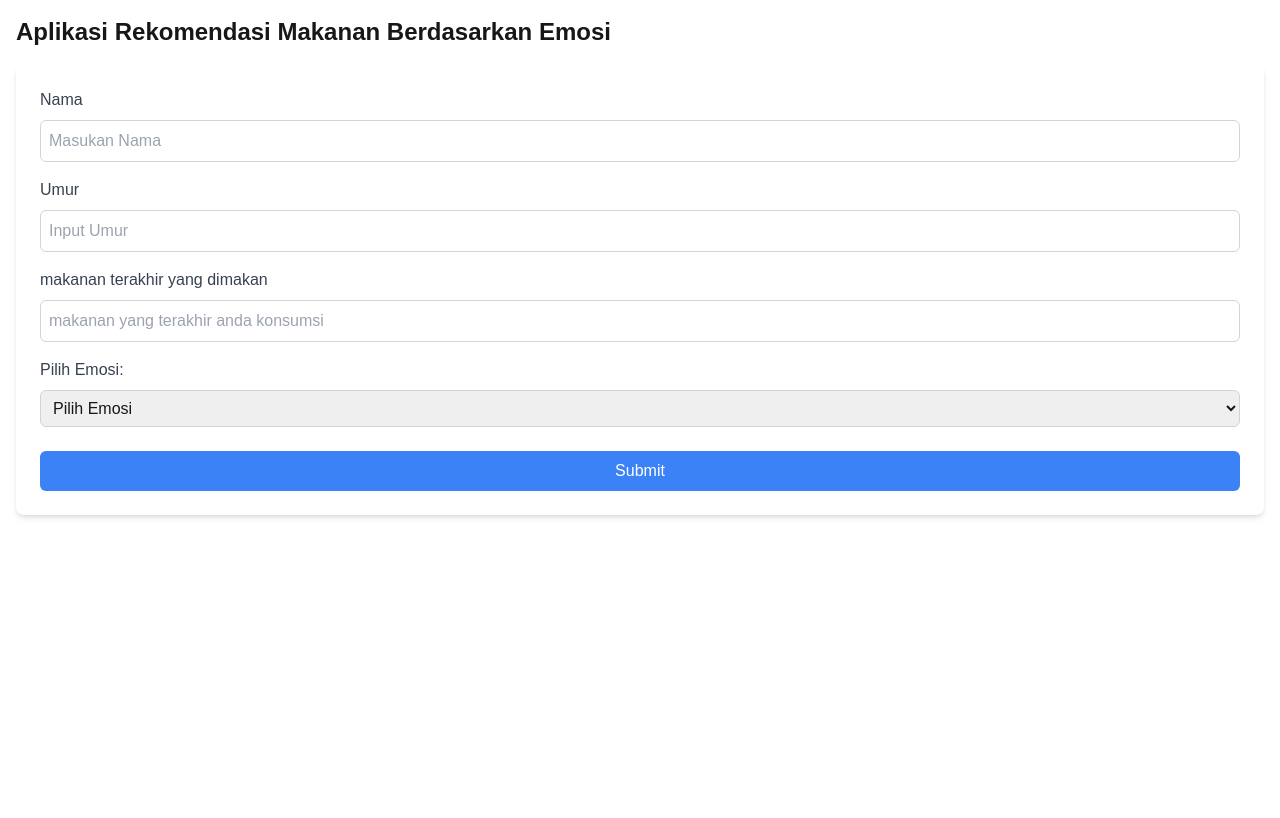
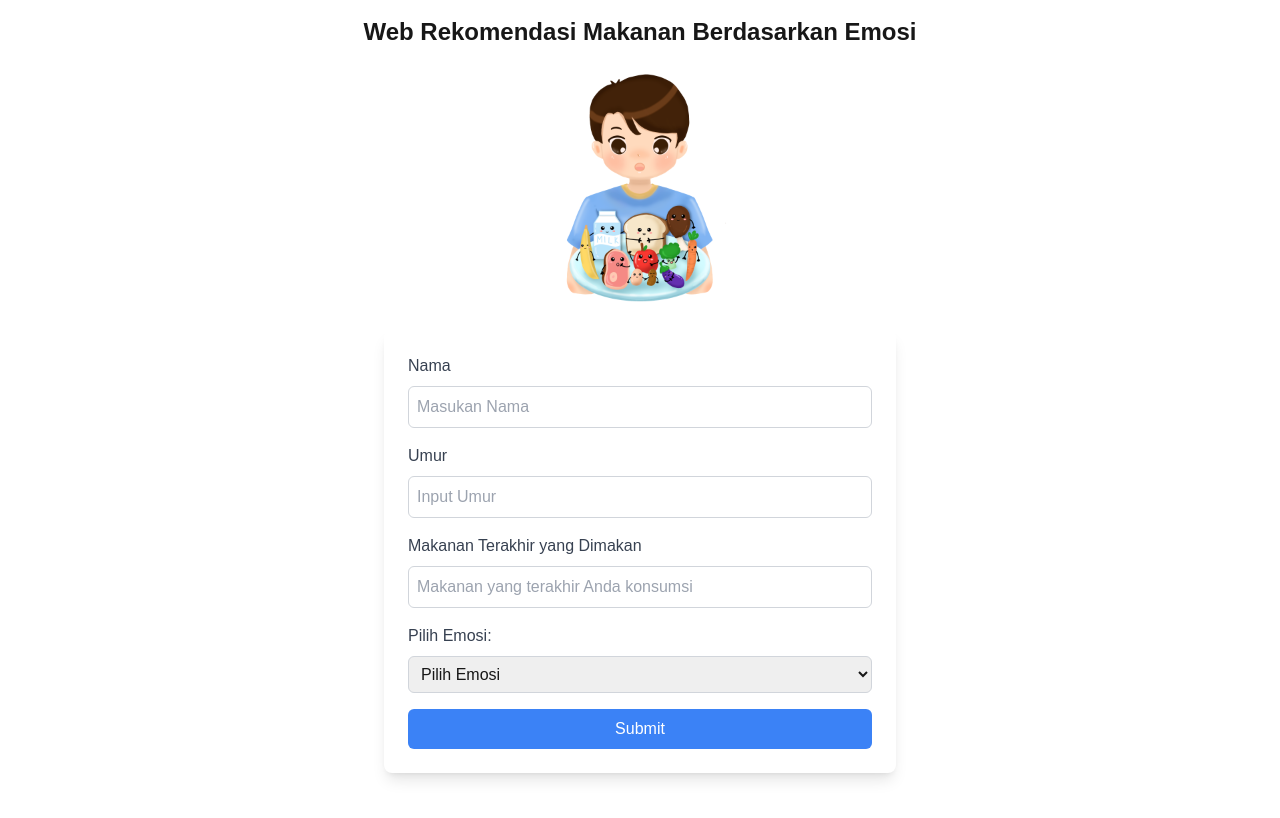
Before and after one commit to didinardiansah97/nutritional-recommendations, a Next.js app: page / in a window 1280 px wide. Shown: the top 818 px of the page. Built offline with nearby package versions, Linux system fonts and the light colour scheme.

Commit message:
Update page.tsx

```diff
--- a/app/page.tsx
+++ b/app/page.tsx
@@ -547,11 +547,15 @@ export default function App() {
     }
   };
 
-
   return (
     <div className="p-4">
-      <h1 className="text-2xl font-bold mb-4">Aplikasi Rekomendasi Makanan Berdasarkan Emosi</h1>
-      <form onSubmit={handleSubmit} className="bg-white p-6 rounded-lg shadow-md">
+      <h1 className="text-2xl font-bold mb-4 text-center">Web Rekomendasi Makanan Berdasarkan Emosi</h1>
+      <img
+          src="/image/bergizi.png" // Ganti dengan path gambar PNG Anda
+          alt="Biodata Icon"
+          className="w-full max-w-[250px] h-auto object-contain rounded-t-lg mb-4 mx-auto"
+        />
+      <form onSubmit={handleSubmit} className="bg-white p-6 rounded-lg shadow-lg max-w-lg mx-auto">
         <div className="mb-4">
           <label className="block text-gray-700">Nama</label>
           <input
@@ -560,7 +564,7 @@ export default function App() {
             placeholder="Masukan Nama"
             value={formData.nama}
             onChange={handleChange}
-            className="w-full p-2 border border-gray-300 rounded-md mt-2"
+            className="w-full p-2 border border-gray-300 rounded-md mt-2 focus:outline-none focus:ring-2 focus:ring-blue-500"
             required
           />
         </div>
@@ -573,32 +577,31 @@ export default function App() {
             placeholder="Input Umur"
             value={formData.usia}
             onChange={handleChange}
-            className="w-full p-2 border border-gray-300 rounded-md mt-2"
+            className="w-full p-2 border border-gray-300 rounded-md mt-2 focus:outline-none focus:ring-2 focus:ring-blue-500"
             required
           />
         </div>
 
         <div className="mb-4">
-        </div>
-        <div className="mb-4">
-          <label className="block text-gray-700">makanan terakhir yang dimakan</label>
+          <label className="block text-gray-700">Makanan Terakhir yang Dimakan</label>
           <input
             type="text"
             name="terakhirMakan"
-            placeholder="makanan yang terakhir anda konsumsi"
+            placeholder="Makanan yang terakhir Anda konsumsi"
             value={formData.terakhirMakan}
             onChange={handleChange}
-            className="w-full p-2 border border-gray-300 rounded-md mt-2"
+            className="w-full p-2 border border-gray-300 rounded-md mt-2 focus:outline-none focus:ring-2 focus:ring-blue-500"
             required
           />
+        </div>
 
-        </div>
+        <div className="mb-4">
           <label className="block text-gray-700">Pilih Emosi:</label>
           <select
             name="emosi"
             value={formData.emosi}
             onChange={handleChange}
-            className="w-full p-2 border border-gray-300 rounded-md mt-2"
+            className="w-full p-2 border border-gray-300 rounded-md mt-2 focus:outline-none focus:ring-2 focus:ring-blue-500"
           >
             <option value="">Pilih Emosi</option>
             <option value="Bahagia">Bahagia</option>
@@ -606,32 +609,56 @@ export default function App() {
             <option value="Marah">Marah</option>
             <option value="Takut">Takut</option>
           </select>
-
+        </div>
 
         <div className="text-center">
-        <br />
           <button
             type="submit"
-            className="w-full py-2 bg-blue-500 text-white rounded-md hover:bg-blue-600 transition duration-200"
+            className="w-full py-2 bg-blue-500 text-white rounded-md hover:bg-blue-600 transition duration-200 focus:outline-none focus:ring-2 focus:ring-blue-500"
           >
             Submit
           </button>
         </div>
       </form>
+      <br />
 
+      {/* Display submitted data */}
       {submittedData && (
-          <div className="mt-6 p-4 bg-green-50 border-l-4 border-green-500 rounded-md">
-            <h1 className="text-green-700 font-semibold">Biodata</h1>
-            <p className="text-green-600">Nama: {submittedData.nama}</p>
-            <p className="text-green-600">Umur: {submittedData.usia}</p>
-            <p className="text-green-600">makanan terakhir yang dimakan: {submittedData.terakhirMakan}</p>
+        <div className="mt-6 p-6 bg-green-50 border-l-4 border-green-500 rounded-lg shadow-md transition-all duration-300 hover:shadow-2xl max-w-lg mx-auto">
+        {/* Gambar PNG yang diletakkan di atas biodata */}
+
+        <img
+          src="/image/TestAccount.png" // Ganti dengan path gambar PNG Anda
+          alt="Biodata Icon"
+          className="w-[100px] h-[100px] object-cover rounded-t-lg mb-4 mx-auto"
+        />
+          <h1 className="text-gray-800 text-xl font-semibold text-left text-center">Biodata</h1>
+          <br />
+          <div className="text-gray-700 text-lg mt-2 text-left">
+            <span className="font-semibold">Nama: </span>{submittedData.nama}
           </div>
-        )}
+          <div className="text-gray-700 text-lg mt-2 text-left">
+            <span className="font-semibold">Umur: </span>{submittedData.usia}
+          </div>
+          <div className="text-gray-700 text-lg mt-2 text-left">
+            <span className="font-semibold">Makanan terakhir: </span>{submittedData.terakhirMakan}
+          </div>
+        </div>
+      )}
 
+  <br />
       {rekomendasi && (
-        <div className="mt-6 p-4 bg-blue-50 border-l-4 border-blue-500 rounded-md">
-          <h2 className="text-blue-700 font-semibold">Rekomendasi untuk Emosi {formData.emosi}:</h2>
-          {rekomendasi}
+        <div className="mt-6 p-6 bg-blue-50 border-l-4 border-blue-500 rounded-lg shadow-md transition-all duration-300 hover:shadow-2xl max-w-lg mx-auto">
+          <img
+          src="/image/Calories.png" // Ganti dengan path gambar PNG Anda
+          alt="Biodata Icon"
+          className="w-[100px] h-[100px] object-cover rounded-t-lg mb-4 mx-auto"
+          />
+          <br />
+          <h1 className="text-gray-800 text-xl font-semibold">Rekomendasi untuk Emosi {formData.emosi}:</h1>
+          <div className="text-gray-700 text-lg mt-2">
+            <span className="font-semibold">Rekomendasi: </span>{rekomendasi}
+          </div>
         </div>
       )}
     </div>
```
